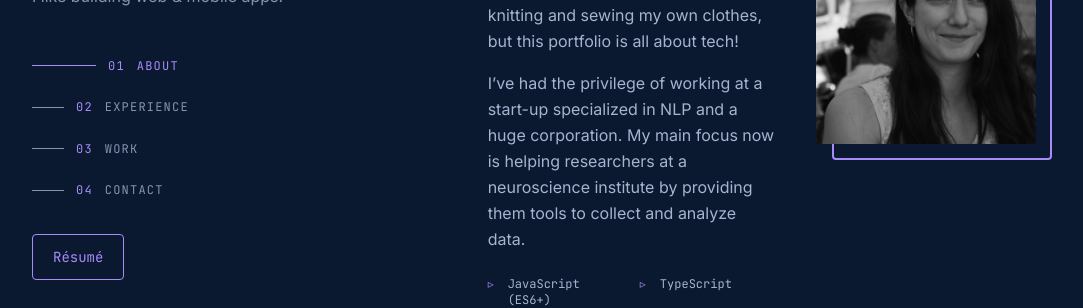
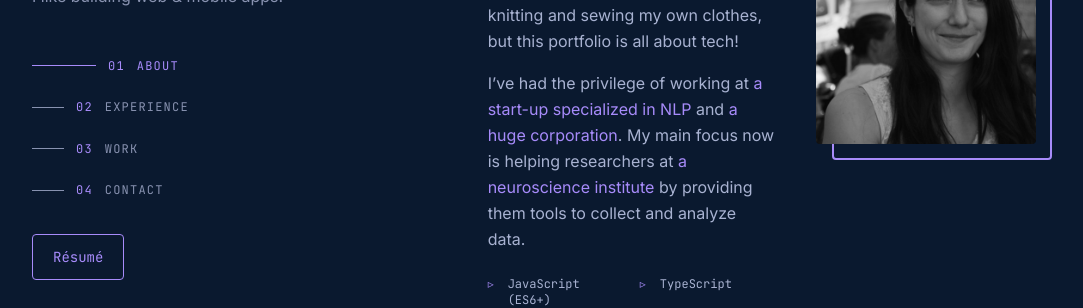
Before and after one commit to mathilde-lannes/mathilde-lannes.github.io, a Next.js app: page / in a window 1280 px wide. Shown: the part 216-524 px from the top of the page, without its empty margins (106-1189 px from the left). Built offline with nearby package versions, Linux system fonts and the light colour scheme.

Commit message:
fix: add links to previous companies

```diff
--- a/src/app/globals.css
+++ b/src/app/globals.css
@@ -73,6 +73,21 @@ body {
   transition: width 200ms ease;
 }
 
+.inline-link {
+  color: var(--accent);
+  text-decoration: none;
+  background-image: linear-gradient(var(--accent), var(--accent));
+  background-repeat: no-repeat;
+  background-position: 0 100%;
+  background-size: 0 1px;
+  transition: background-size 200ms ease;
+}
+
+.inline-link:hover,
+.inline-link:focus-visible {
+  background-size: 100% 1px;
+}
+
 @media (hover: hover) and (pointer: fine) {
   .hover-row:hover {
     background: var(--raised);
@@ -86,7 +101,8 @@ body {
 
   .hover-row,
   .mobile-bar,
-  .nav-bar {
+  .nav-bar,
+  .inline-link {
     transition: none;
   }
 }
--- a/src/components/about.tsx
+++ b/src/components/about.tsx
@@ -1,5 +1,5 @@
 import Image from "next/image";
-import { about } from "@/content/site";
+import { aboutIntro, aboutLinks } from "@/content/site";
 import { technologies } from "@/content/resume";
 
 export function About() {
@@ -14,11 +14,22 @@ export function About() {
       </h2>
       <div className="grid items-start gap-10 min-[700px]:grid-cols-[minmax(0,1fr)_220px]">
         <div>
-          {about.map((paragraph) => (
-            <p key={paragraph} className="mb-4 leading-relaxed">
-              {paragraph}
-            </p>
-          ))}
+          <p className="mb-4 leading-relaxed">{aboutIntro}</p>
+          <p className="mb-4 leading-relaxed">
+            I’ve had the privilege of working at{" "}
+            <a className="inline-link" href={aboutLinks[0].href}>
+              {aboutLinks[0].label}
+            </a>{" "}
+            and{" "}
+            <a className="inline-link" href={aboutLinks[1].href}>
+              {aboutLinks[1].label}
+            </a>
+            . My main focus now is helping researchers at{" "}
+            <a className="inline-link" href={aboutLinks[2].href}>
+              {aboutLinks[2].label}
+            </a>{" "}
+            by providing them tools to collect and analyze data.
+          </p>
           <ul className="mt-6 grid grid-cols-2 gap-x-4 gap-y-2 font-mono text-xs">
             {technologies.map((skill) => (
               <li key={skill} className="relative pl-5">
--- a/src/content/site.ts
+++ b/src/content/site.ts
@@ -1,8 +1,21 @@
 export const tagline = "I like building web & mobile apps.";
 
-export const about = [
-  "Hello! My name is Mathilde and I enjoy making things for the Internet. In my free time, I am really into knitting and sewing my own clothes, but this portfolio is all about tech!",
-  "I’ve had the privilege of working at a start-up specialized in NLP and a huge corporation. My main focus now is helping researchers at a neuroscience institute by providing them tools to collect and analyze data.",
+export const aboutIntro =
+  "Hello! My name is Mathilde and I enjoy making things for the Internet. In my free time, I am really into knitting and sewing my own clothes, but this portfolio is all about tech!";
+
+export const aboutLinks = [
+  {
+    href: "https://www.synapse-developpement.fr",
+    label: "a start-up specialized in NLP",
+  },
+  {
+    href: "https://www.thalesgroup.com/fr",
+    label: "a huge corporation",
+  },
+  {
+    href: "https://institutducerveau-icm.org/fr/",
+    label: "a neuroscience institute",
+  },
 ] as const;
 
 export const nav = [
```
